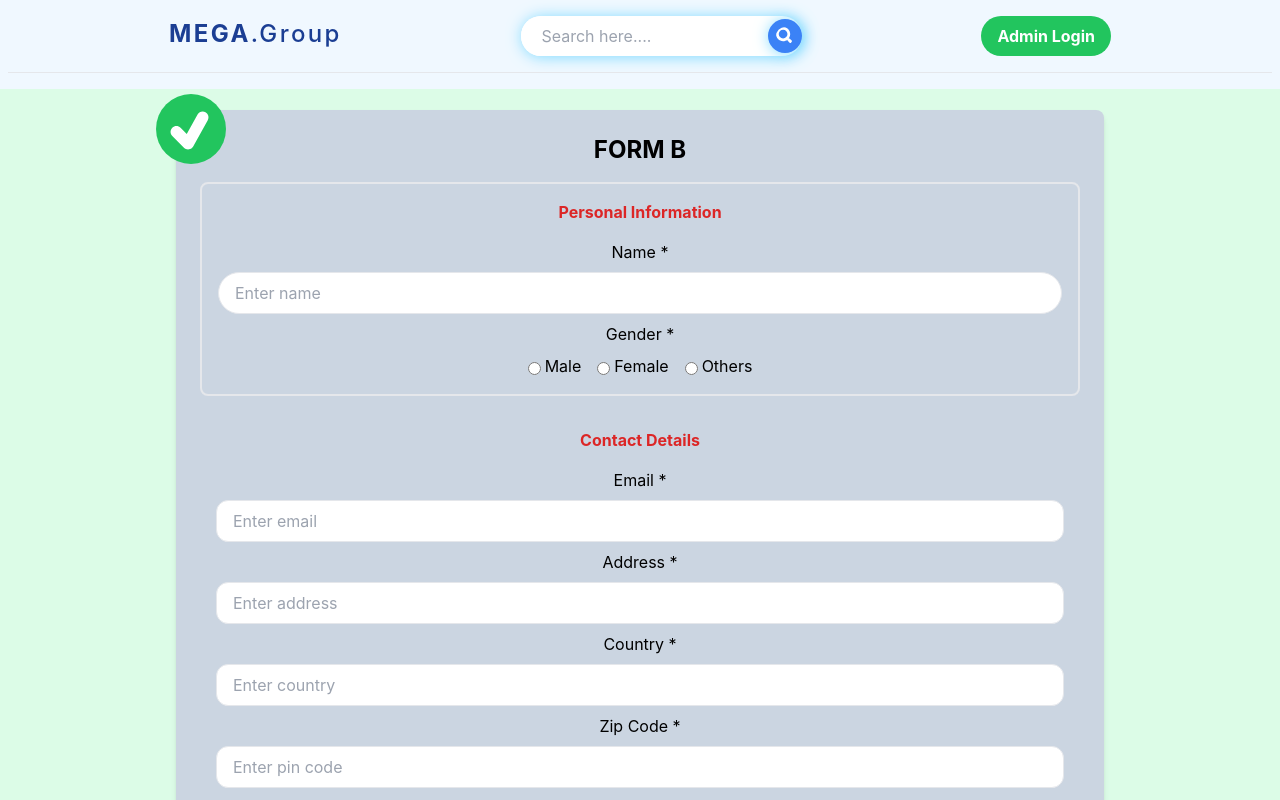
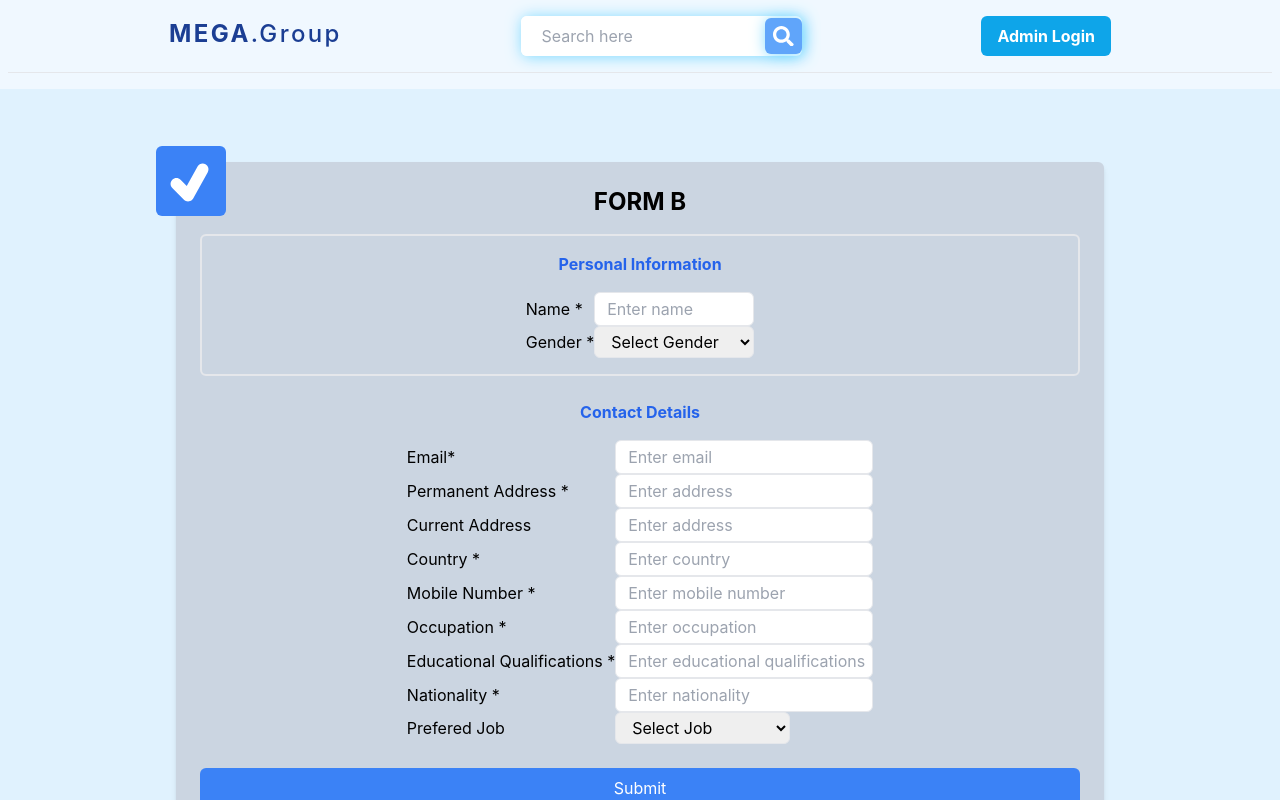
Before and after one commit to pabitrajana007/project, a React (Create React App) app: page /fillForm in a window 1280 px wide. Shown: the top 800 px of the page. Built offline with nearby package versions, Linux system fonts and the light colour scheme.

Commit message:
Changing theme and Updating form elements

```diff
--- a/src/Components/Footer.js
+++ b/src/Components/Footer.js
@@ -2,7 +2,7 @@ import React from 'react';
 
 const Footer = () => {
   return (
-    <footer className="bg-sky-800 text-white py-8">
+    <footer className="bg-sky-600 text-white py-8">
       <div className="container mx-auto px-4">
         <div className="flex flex-wrap -mx-4">
           <div className="w-full md:w-1/3 px-4">
@@ -24,9 +24,9 @@ const Footer = () => {
           <div className="w-full md:w-1/3 px-4 mt-8 md:mt-0">
             <h2 className="text-lg font-semibold mb-4">Contact Us</h2>
             <ul>
-              <li><a href="mailto:Aryan@gmail.com" className="hover:underline">Email: Aryan@gmail.com</a></li>
-              <li><a href="tel:+911406826" className="hover:underline">Phone: +911406826</a></li>
-              <li><a href="#" className="hover:underline">Netaji Subhash Place, New Delhi</a></li>
+              <li><a href="mailto:@gmail.com" className="hover:underline">Email: @email.com</a></li>
+              <li><a href="tel:+81-354582311" className="hover:underline">Phone: +81-354582311</a></li>
+              <li><a href="#" className="hover:underline">14F, Shibuya Markcity West<br></br> 1-12-1 Dogenzaka Shibuya-ku, Tokyo, Japan</a></li>
             </ul>
           </div>
         </div>
--- a/src/Components/Form.js
+++ b/src/Components/Form.js
@@ -3,53 +3,89 @@ import { TiTick } from "react-icons/ti";
 
 function Form() {
   return (
-    <div className='w-screen h-screen bg-green-100 flex justify-center items-center '>
+    <div className='w-screen h-screen bg-sky-100 flex justify-center items-center '>
       <div className='lg:w-3/4 md:w-2/3 sm:w-11/12 w-full p-4 relative'>
         <div className='flex justify-start mb-4'>
-          <TiTick className='bg-green-500 absolute -left-1 text-white rounded-full' size={70}/>
+          <TiTick className='bg-blue-500 absolute -left-1 text-white rounded-md' size={70}/>
         </div>
-        <div className='bg-slate-300  rounded-lg shadow-md'>
-          <form className=' p-6 rounded-lg'>
+        <div className='bg-slate-300  rounded-md shadow-md'>
+          <form className=' p-6 rounded-md'>
             <h1 className='text-2xl font-bold mb-4'>FORM B</h1>
             <div className='flex flex-col space-y-4  '>
-              <div className=' p-4 rounded-lg flex flex-col  border-2'>
-                <p className='text-red-600 font-bold mb-4'>Personal Information</p>
-                <div className='flex flex-col space-y-2'>
-                  <label htmlFor='name'>Name *</label>
-                  <input type='text' placeholder='Enter name' id='name' name='name' className='rounded-full indent-2 p-2 border'/>
-                  <label>Gender *</label>
-                  <div className='flex space-x-4  justify-center'>
-                    <div className='flex items-center  space-x-1'>
-                      <input type='radio' id='male' name='gender' className='mt-1'/>
-                      <label htmlFor='male'>Male</label>
-                    </div>
-                    <div className='flex items-center space-x-1'>
-                      <input type='radio' id='female' name='gender' className='mt-1'/>
-                      <label htmlFor='female'>Female</label>
-                    </div>
-                    <div className='flex items-center space-x-1'>
-                      <input type='radio' id='others' name='gender' className='mt-1'/>
-                      <label htmlFor='others'>Others</label>
-                    </div>
+              <div className=' p-4 rounded-md flex flex-col  border-2'>
+                <p className='text-blue-600 font-bold mb-4'>Personal Information</p>
+                <div className='mx-auto table text-left flex flex-col space-y-2'>
+                  <div className='my-2 table-row display:flex'>
+                    <label htmlFor='name' className='table-cell'>Name *</label>
+                    <input type='text' placeholder='Enter name' id='name' name='name' className='table-cell w-40 rounded-md indent-2 p-1 border'/>
+                  </div>
+                  <div className='my-2 table-row display:flex'>
+                    <label htmlfor="jobs" className='table-cell'>Gender *</label>
+                    <select type='text' placeholder='Enter gender' id='gender' name='gender' className='table-cell w-40 rounded-md indent-2 p-1 border' required>
+                      <option value="select">Select Gender</option>
+                      <option value="male">Male</option>
+                      <option value="female">Female</option>
+                      <option value="others">Others</option>
+                    </select>
                   </div>
                 </div>
               </div>
 
-              <div className=' p-4 rounded-lg'>
-                <p className='text-red-600 font-bold mb-4'>Contact Details</p>
-                <div className='flex flex-col space-y-2'>
-                  <label htmlFor='email'>Email *</label>
-                  <input type='email' placeholder='Enter email' id='email' name='email' className='rounded-xl indent-2 p-2 border'/>
-                  <label htmlFor='address'>Address *</label>
-                  <input type='text' placeholder='Enter address' id='address' name='address' className='rounded-xl indent-2 p-2 border'/>
-                  <label htmlFor='country'>Country *</label>
-                  <input type='text' placeholder='Enter country' id='country' name='country' className='rounded-xl indent-2 p-2 border'/>
-                  <label htmlFor='zip_code'>Zip Code *</label>
-                  <input type='text' placeholder='Enter pin code' id='zip_code' name='zip_code' className='rounded-xl indent-2 p-2 border'/>
+              <div className='p-2 rounded-md'>
+                <p className='text-blue-600 font-bold mb-4'>Contact Details</p>
+                <div className='mx-auto table text-left flex flex-col space-y-2'>
+                  <div className='table-row'>
+                    <label htmlFor='email' className='table-cell'>Email*</label>
+                    <input type='email' placeholder='Enter email' id='email' name='email' className='table-cell rounded-md indent-2  p-1 border' required/>
+                  </div>
+                  <div className='table-row display:flex'>
+                    <label htmlFor='address' className='table-cell'>Permanent Address *</label>
+                    <input type='text' placeholder='Enter address' id='address' name='address' className='table-cell rounded-md indent-2 p-1 border' required/>
+
+                  </div>
+
+                  <div className='table-row display:flex'>
+                    <label htmlFor='address' className='table-cell'>Current Address </label>
+                    <input type='text' placeholder='Enter address' id='address' name='address' className='table-cell rounded-md indent-2 p-1 border'/>
+                  </div>
+                  <div className='table-row display:flex'>
+                    <label htmlFor='country' className='table-cell'>Country *</label>
+                    <input type='text' placeholder='Enter country' id='country' name='country' className='table-cell rounded-md indent-2 p-1 border' required/>
+
+                  </div>
+                  <div className='table-row display:flex'>
+                    <label htmlFor='tel' className='table-cell'>Mobile Number *</label>
+                    <input type='tel' placeholder='Enter mobile number' id='number' name='number' className='table-cell rounded-md indent-2 p-1 border' required/>
+
+                  </div>
+                  <div className='table-row display:flex'>
+                    <label htmlFor='occupation' className='table-cell'>Occupation *</label>
+                    <input type='text' placeholder='Enter occupation' id='occupation' name='occupation' className='table-cell rounded-md indent-2 p-1 border' required/>
+
+                  </div>
+                  <div className='table-row display:flex'>
+                    <label htmlFor='education' className='table-cell'>Educational Qualifications *</label>
+                    <input type='text' placeholder='Enter educational qualifications' id='education' name='education' className='table-cell rounded-md indent-2 p-1 border' required/>
+
+                  </div>
+                  <div className='table-row display:flex'>
+                    <label htmlFor='nationality' className='table-cell'>Nationality *</label>
+                    <input type='text' placeholder='Enter nationality' id='nationality' name='nationality' className='table-cell rounded-md indent-2 p-1 border' required/>
+
+                  </div>
+                  <div className='table-row display:flex'>
+                    <label htmlfor="jobs" className='table-cell'>Prefered Job</label>
+                    <select type='text' placeholder='Enter Job' id='job' name='job' className='table-cell rounded-md indent-2 p-1 border' required>
+                      <option value="select" >Select Job</option>
+                      <option value="hardware Engineer">Hardware Engineer</option>
+                      <option value="system engineer">System Engineer</option>
+                      <option value="software engineer">Software Engineer</option>
+                      <option value="care giver">Care Giver</option>
+                    </select>
+                  </div>
                 </div>
               </div>
-
-              <button type='submit' className='bg-blue-500 text-white py-2 px-4 rounded-full'>Submit</button>
+              <button type='submit' className='bg-blue-500 text-white py-2 px-4 rounded-md'>Submit</button>
             </div>
           </form>
         </div>
--- a/src/Components/Header.js
+++ b/src/Components/Header.js
@@ -8,11 +8,11 @@ function Header() {
     <div className='w-screen font p-2 flex flex-col justify-center'>
       <div className='w-[90%] flex flex-col md:flex-row p-2 items-center md:items-baseline justify-around mx-auto'>
         <Link to='/' className='text-2xl tracking-widest montserrat-font underline-2 underline-offset-2 decoration-blue-700'><b>MEGA</b>.Group</Link> {/* change Company name */}
-        <div className='shadow flex items-center bg-white rounded-full h-full w-full md:w-[25%] mt-2 md:mt-0'>
-          <input type='text' className='text-slate-800 p-2 rounded-l-full w-full indent-3 outline-0' placeholder='Search here....'/>
-          <FaSearch className='shadow rounded-full bg-blue-500 p-2 text-white h-full w-9'/>
+        <div className='shadow flex items-center bg-white rounded-md h-full w-full md:w-[25%] mt-2 md:mt-0'>
+          <input type='text' className='text-slate-800 p-2 rounded-md w-full indent-3 outline-0' placeholder='Search here'/>
+          <FaSearch className='shadow rounded-md bg-blue-400 p-2 text-white h-full w-10'/>
         </div>
-        <button className='bg-green-500 hover:bg-green-400 px-4 py-2 rounded-full text-white font-bold mt-2 md:mt-0'>Admin Login</button>
+        <button className='bg-sky-500 hover:bg-green-400 px-4 py-2 rounded-md text-white font-bold mt-2 md:mt-0'>Admin Login</button>
       </div>
       <hr className='w-full my-2 bg-slate-800' />
       {/* banner */}
```
